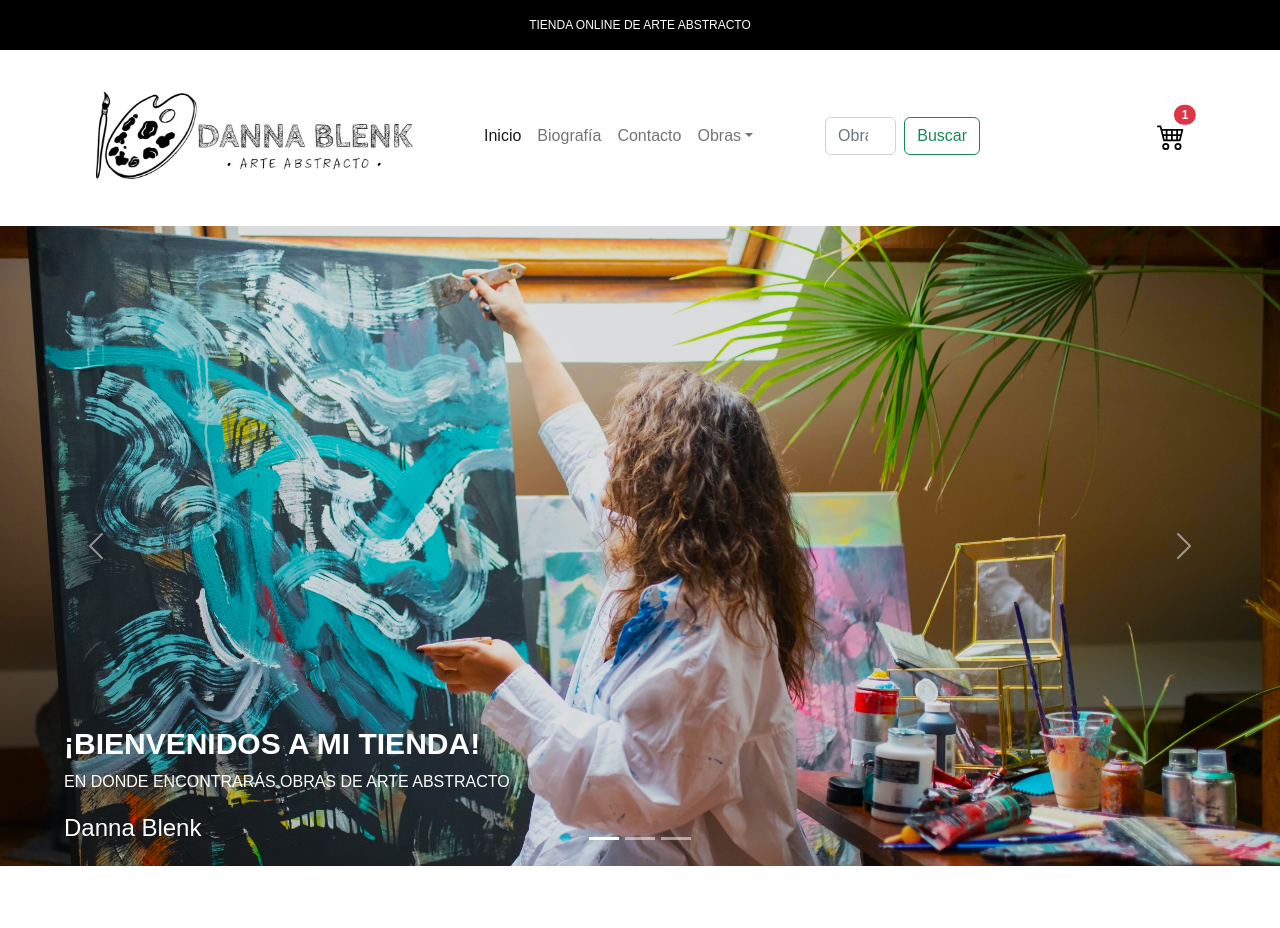
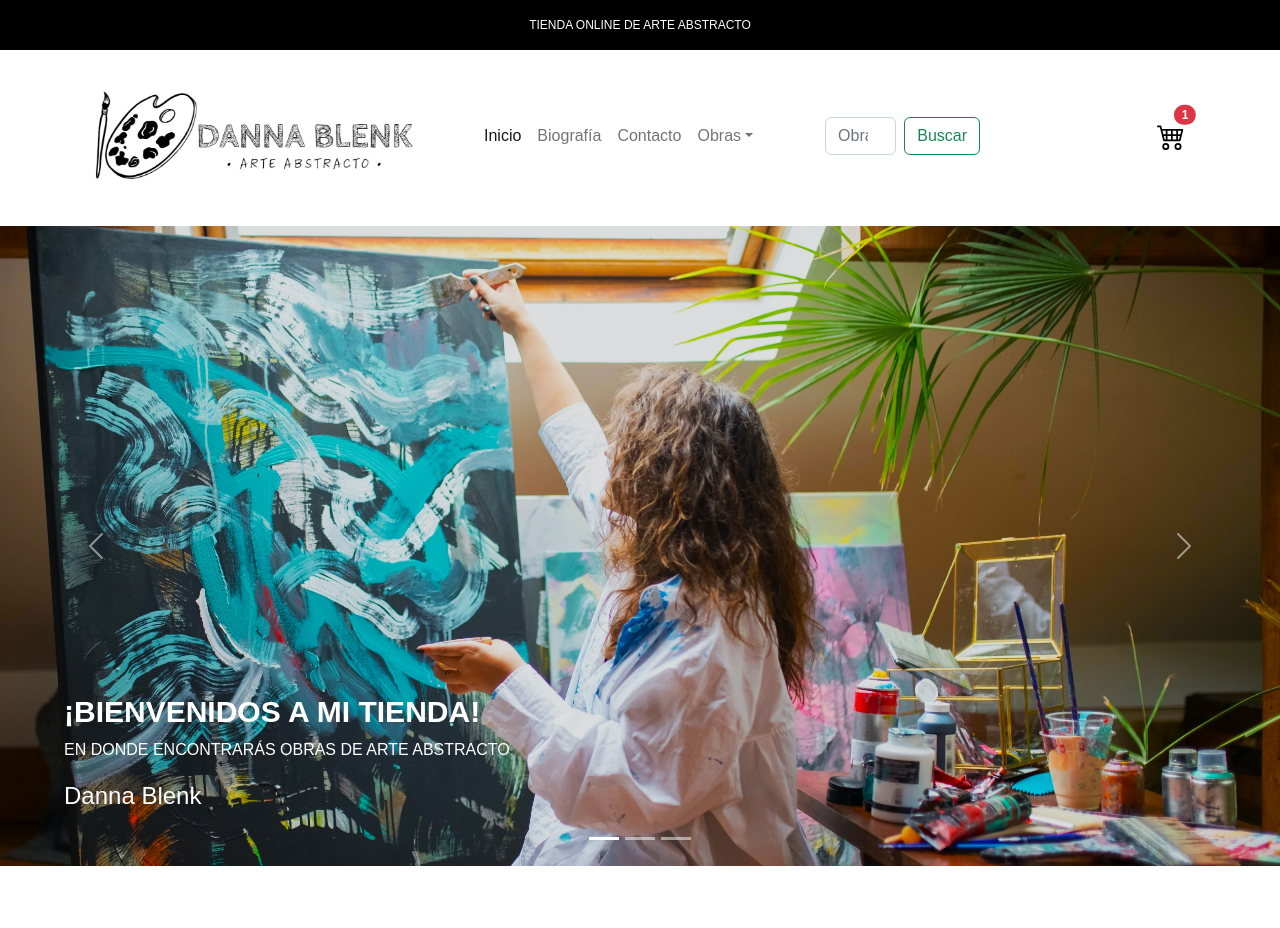
Before and after one commit to carinabravo/tienda-de-arte, a React (Create React App) app: page / in a window 1280 px wide. Shown: the top 928 px of the page. Built offline with nearby package versions, Linux system fonts and the light colour scheme; grey boxes are pictures that could not be loaded.

Commit message:
se ajusta porcentaje en text de carousel

```diff
--- a/src/components/carousel.css
+++ b/src/components/carousel.css
@@ -1,7 +1,7 @@
 .carousel-caption {
   text-align: start;
   left: 5%;
-  top: 75%;
+  top: 70%;
 }
 
 .texto-carousel {
```
